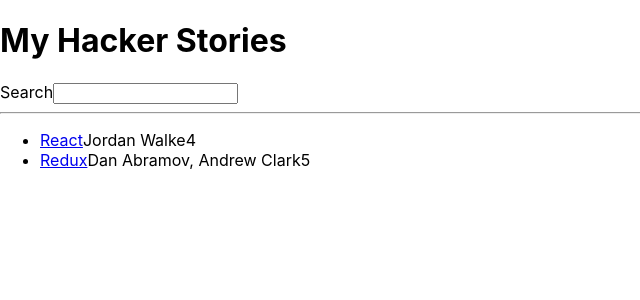
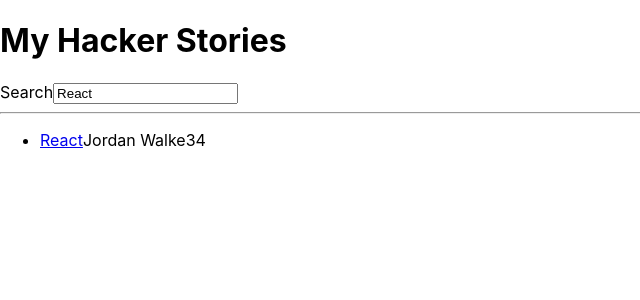
Before and after one commit to badgerbadgers/hacker-stories, a React (Create React App) app: page / in a window 1280 px wide. Shown: the top 300 px of the page, without its empty margins (0-640 px from the left). Built offline with nearby package versions, Linux system fonts and the light colour scheme.

Commit message:
code through React Fragments

```diff
--- a/src/App.js
+++ b/src/App.js
@@ -2,30 +2,56 @@
 import { List } from './Components/List';
 import { Search } from './Components/Search';
 
-const stories = [
-  {
+const useSemiPersistentState = (key, initialState) => {
+  const [value, setValue] = React.useState(
+    localStorage.getItem(key) || initialState
+  );
+
+  React.useEffect(() => {
+    localStorage.setItem(key, value);
+  }, [value, key]);
+
+  return [value, setValue];
+};
+
+export const App = () => {
+  const [searchTerm, setSearchTerm] = useSemiPersistentState(
+    'search',
+    'React'
+  );
+
+  const stories = [
+    {
     title: 'React',
     url: 'https://reactjs.org/',
     author: 'Jordan Walke',
     num_comments: 3,
     points: 4,
     objectID: 0,
-}, {
+    }, {
     title: 'Redux',
     url: 'https://redux.js.org/',
     author: 'Dan Abramov, Andrew Clark',
     num_comments: 2,
     points: 5,
     objectID: 1,
-}, ];
+    },
+  ];
 
-export const App = () => {
+  const handleSearch = (event) => {
+    setSearchTerm(event.target.value);
+  };
+
+  const searchedStories = stories.filter((story) =>
+    story.title.toLowerCase().includes(searchTerm.toLowerCase())
+);
+
   return(
     <div>
       <h1>My Hacker Stories</h1>
-      <Search />
+        <Search search={searchTerm} onSearch={handleSearch}/>
       <hr />
-      <List list={stories} />
+        <List list={searchedStories} />
     </div>
   )
 };
--- a/src/Components/Item.js
+++ b/src/Components/Item.js
@@ -1,18 +1,14 @@
-import React from 'react'
+import React from 'react';
 
-function Item(data) {
-  return (
-    <div>
-      <li key={data.item.objectID}>
-      <span>
-      <a href={data.item.url}>{data.item.title}</a>
-      </span>
-      <span>{data.item.author}</span>
-      <span>{data.item.num_comments.comments}</span>
-      <span>{data.item.points}</span>
-      </li>
-    </div>
-  )
-}
+const Item = ({ item }) => (
+  <li>
+    <span>
+      <a href={item.url}>{item.title}</a>
+    </span>
+    <span>{item.author}</span>
+    <span>{item.num_comments}</span>
+    <span>{item.points}</span>
+  </li>
+);
 
-export default Item
+export default Item;
--- a/src/Components/List.js
+++ b/src/Components/List.js
@@ -1,17 +1,9 @@
 import React from 'react';
 import Item from './Item';
 
-export const List = (data) => (
+export const List = ({ list }) => (
   <ul>
-    {data.list.map((item) => (
-      // <li key={item.objectID}>
-      //   <span>
-      //     <a href={item.url}>{item.title}</a>
-      //   </span>
-      //   <span>{item.author}</span>
-      //   <span>{item.num_comments.comments}</span>
-      //   <span>{item.points}</span>
-      // </li>
+    {list.map((item) => (
       <Item key={item.objectID} item={item} />
     ))}
   </ul>
--- a/src/Components/Search.js
+++ b/src/Components/Search.js
@@ -1,15 +1,17 @@
 import React from 'react';
 
-export const Search = () => {
-
-  const handleChange = (event) => {
-    console.log(event);
-  };
+export const Search = ({ search, onSearch }) => {
 
   return(
-    <div>
-      <label htmlFor='search'>Search</label>
-      <input id="search" type="text" onChange={handleChange} />
-    </div>
+    <>
+      <label key="1" htmlFor='search'>Search</label>
+      <input
+      key="2"
+      id="search"
+      type="text"
+      value={search}
+      onChange={onSearch}
+      />
+    </>
   );
 };
```
